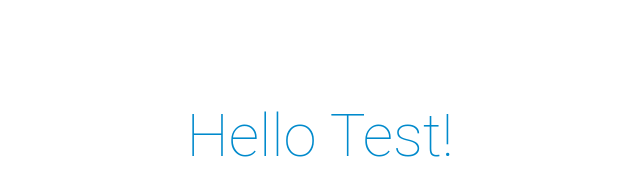
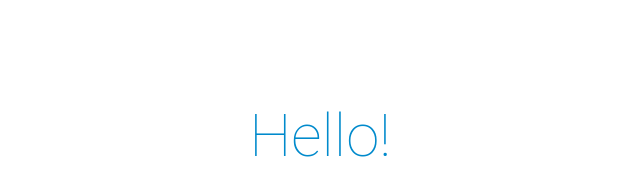
Before and after one commit to seenu433/tekton-demo, a plain HTML site: page app/static/index.html in a window 1280 px wide. Shown: the whole page, without its empty margins (320-960 px from the left). Drawn offline with Linux system fonts and the light colour scheme.

Commit message:
Update index.html

```diff
--- a/app/static/index.html
+++ b/app/static/index.html
@@ -6,7 +6,7 @@
     <body>
         <div class="content">
             <p>
-                Hello Test!
+                Hello!
             </p>
         </div>
     </body>
```
